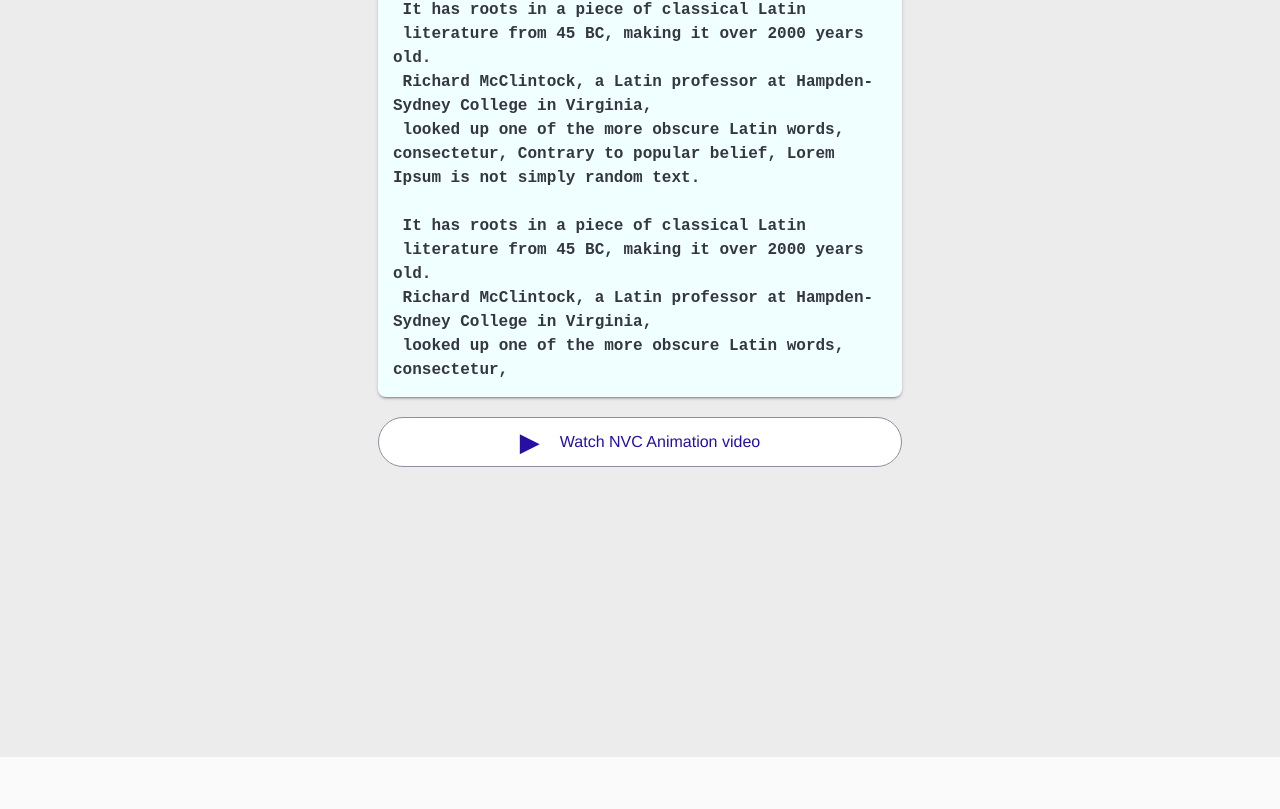
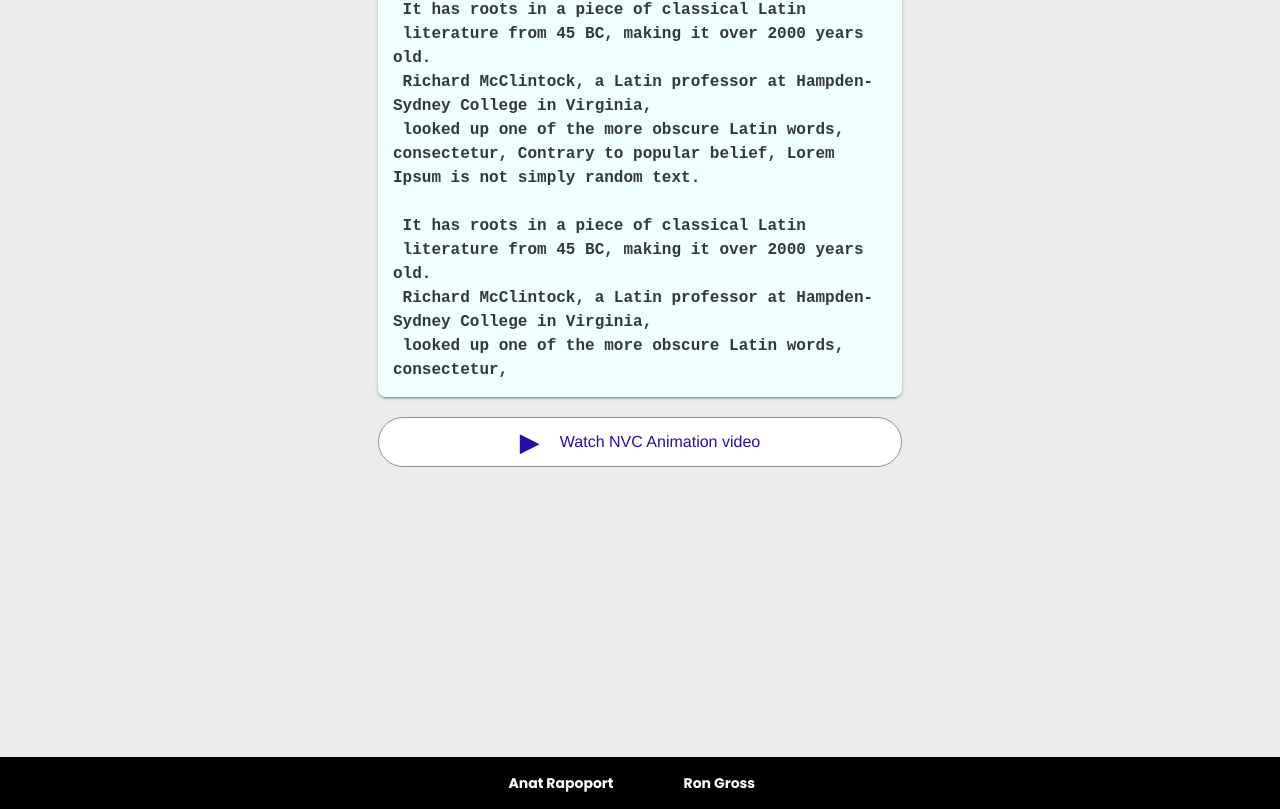
Before and after one commit to kugelblitz-one/nvc-bot, a Next.js app: page / in a window 1280 px wide. Shown: the part 538-1347 px from the top of the page. Before the commit the page ends 1295 px from the top, so only its background shows below. Built offline with nearby package versions, Linux system fonts and the light colour scheme; a web font is replaced by a local one.

Commit message:
styled form

```diff
--- a/pages/components/footer/footer.jsx
+++ b/pages/components/footer/footer.jsx
@@ -2,11 +2,12 @@ import styles from "./footer.module.css";
 import React from "react";
 
 const Footer = () => (<footer className={styles.footerClass}>
-            <a href={'https://www.linkedin.com/in/anatrapoport/'}>Anat Rapoport
+            <div className={styles.linksContainer}>
+            <a className={styles.nameLink} href={'https://www.linkedin.com/in/anatrapoport/'}>Anat Rapoport
             </a>
-            <a href={'https://www.linkedin.com/in/anatrapoport/'}>Ron Gross
+            <a className={styles.nameLink} href={'https://www.ripper234.com/'}>Ron Gross
             </a>
-        <div className={styles.spinner}></div>
+            </div>
 </footer>
 
 )
--- a/pages/components/footer/footer.module.css
+++ b/pages/components/footer/footer.module.css
@@ -1,3 +1,24 @@
-footer .footerClass {
+.footerClass {
+    background-color: black;
+    color: white;
+    min-height: 40px;
+    width: 100vw;
+    padding: 6px;
+    display: flex;
+    flex-direction: row;
+    align-items: center;
+    justify-content: center;
 
 }
+.linksContainer {
+    font-size: 14px;
+    display: flex;
+    gap: 70px;
+    flex-direction: row;
+    align-items: center;
+}
+.nameLink {
+    min-width: 100px;
+    color: white !important;
+    font-family: "Poppins", sans-serif;
+}
--- a/pages/index.js
+++ b/pages/index.js
@@ -3,6 +3,7 @@ import {useState} from "react";
 import styles from "./index.module.css";
 
 import LoadingSpinner from "./components/loadingSpinner";
+import Footer from "./components/footer/footer";
 
 // Chen doesn't have access to the api so I use it as a placeholder
 
@@ -98,6 +99,7 @@ export default function Home() {
 
                 </div>
             </main>
+            <Footer></Footer>
         </div>
 
 
```
